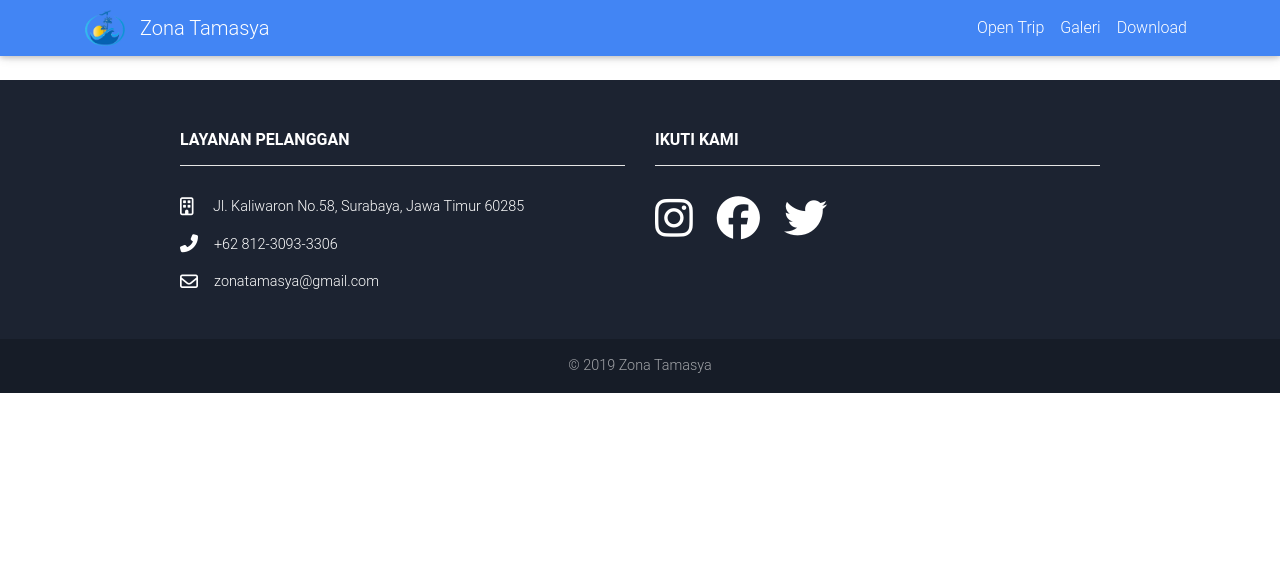
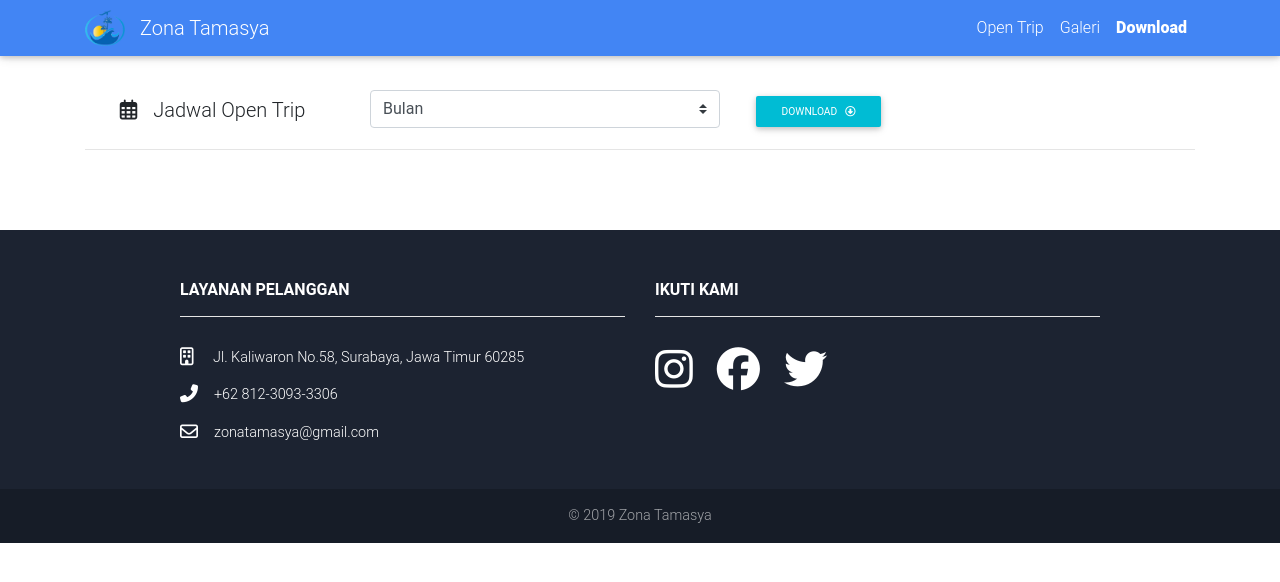
Before and after one commit to rezkitr/ztbeta, a React (Create React App) app: page /download in a window 1280 px wide. Shown: the top 582 px of the page. Built offline with nearby package versions, Linux system fonts and the light colour scheme.

Commit message:
download

```diff
--- a/src/App.css
+++ b/src/App.css
@@ -7,7 +7,8 @@
 #detail-page,
 #rsv-page,
 #completed-page,
-#gallery-page {
+#gallery-page,
+#download-page {
   margin-top: 56px;
 }
 
@@ -93,6 +94,10 @@ footer {
   margin-top: 90px;
 }
 
+.download-row {
+  margin-top: 90px;
+}
+
 
 @media (min-width: 360px) {
   .navbar {
--- a/src/App.js
+++ b/src/App.js
@@ -15,6 +15,7 @@ import DetailTrip from './pages/DetailTrip';
 import Reservasi from './pages/Reservasi';
 import Completed from './pages/Completed';
 import Gallery from './pages/Gallery';
+import Download from './pages/Download';
 
 function App() {
 
@@ -29,6 +30,7 @@ function App() {
           <Route path="/opentrip/reservasi/:id" exact strict component={Reservasi} />
           <Route path="/completed" exact strict component={Completed} />
           <Route path="/gallery" exact strict component={Gallery} />
+          <Route path="/download" exact strict component={Download} />
         </Switch>
         <Footer />
       </div>
--- a/src/components/FormReservasi.js
+++ b/src/components/FormReservasi.js
@@ -114,7 +114,7 @@ function Form1(props) {
         <div className="form-group row">
           <label htmlFor="tanggal" className="col-md-3 col-form-label">TANGGAL</label>
           <div className="col-md">
-            <select id="tanggal" className="custom-select" required>
+            <select id="tanggal" className="custom-select-sm" required>
               <option value="" disabled selected>Pilih Tanggal</option>
               <option value="1">12/12/2019</option>
               <option value="2">13/12/2019</option>
--- a/src/components/Navbar.js
+++ b/src/components/Navbar.js
@@ -22,7 +22,7 @@ function Navbar() {
                 <NavLink to="/gallery" activeClassName="chosen" className="nav-link">Galeri</NavLink>
               </li>
               <li className="nav-item">
-                <a className="nav-link" href="#">Download</a>
+                <NavLink to="/download" activeClassName="chosen" className="nav-link">Download</NavLink>
               </li>
             </ul>
           </div>
--- /dev/null
+++ b/src/pages/Download.js
@@ -0,0 +1,28 @@
+import React, { Component } from 'react'
+
+export default class Download extends Component {
+  render() {
+    return (
+      <div className="container" id="download-page" >
+        <div className="row justify-content-center text-center download-row">
+          <div className="col-md-3 pt-2" >
+            <h5><i class="far fa-calendar-alt mr-3"></i>Jadwal Open Trip</h5>
+          </div>
+          <div className="col-md-4">
+            <select id="bulan" className="custom-select" required>
+              <option value="" disabled selected>Bulan</option>
+              <option value="1">Januari</option>
+              <option value="2">Februari</option>
+              <option value="3">Maret</option>
+            </select>
+          </div>
+          <div className="col-md text-left">
+            <button className="btn btn-cyan btn-sm" >Download<i class="far fa-arrow-alt-circle-down ml-2"></i></button>
+          </div>
+        </div>
+        <hr />
+
+      </div>
+    )
+  }
+}
```
Also changed, not shown: 1 other file (tests, documents, lock files or other folders).
